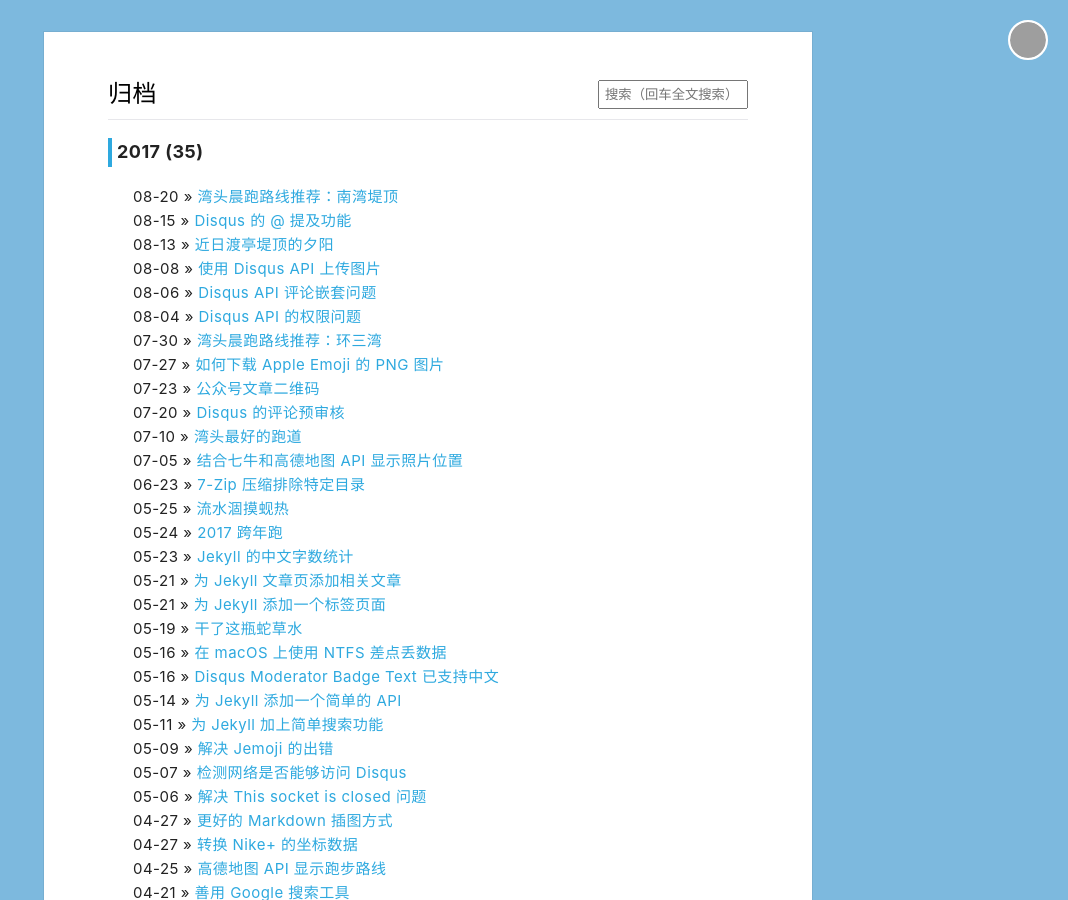
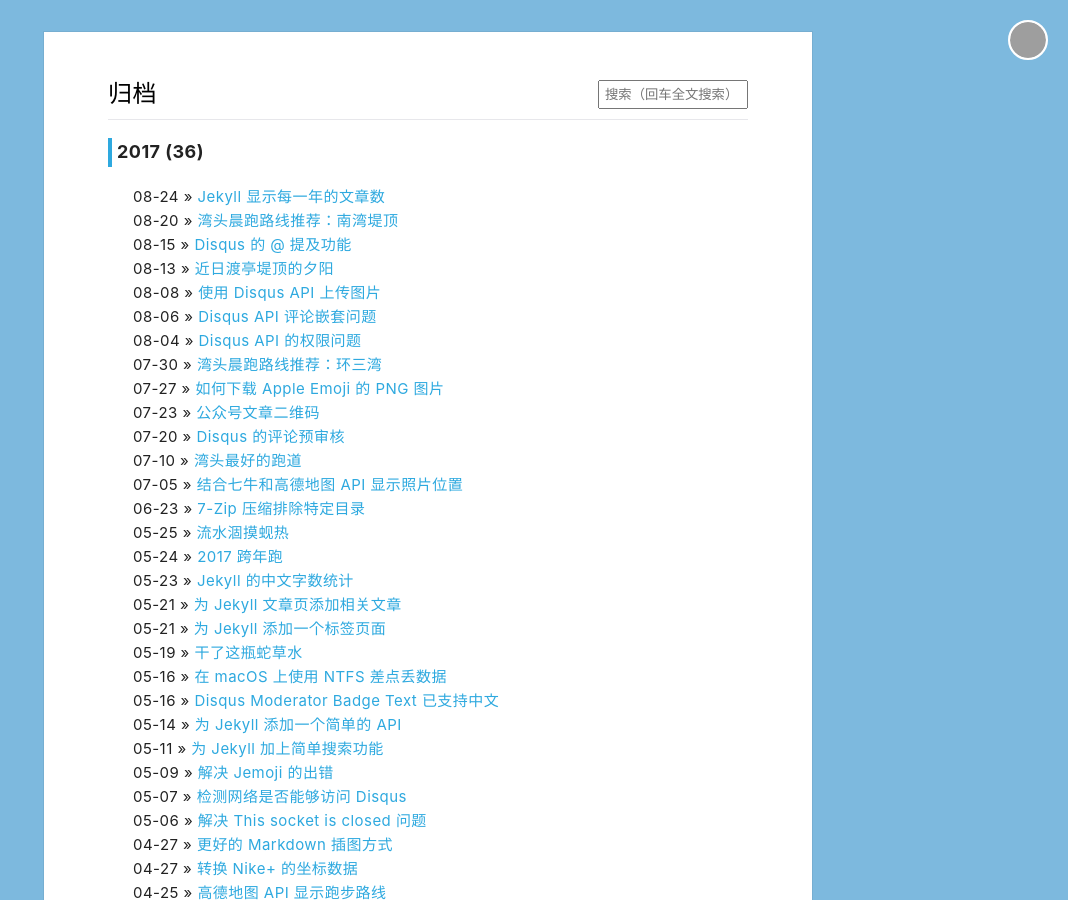
Before and after one commit to fooleap/fooleap.github.io, a Jekyll site: the page built from pages/archive.md, in a window 1280 px wide and 900 px high. Shown: the whole window, without its empty margins (212-1280 px from the left). Built offline with Jekyll 4.4.1, drawn with Linux system fonts in a browser that asks for light colours; grey boxes are pictures that could not be loaded.

Commit message:
Jekyll 显示每一年的文章数

````diff
--- /dev/null
+++ b/_posts/2017-08-24-posts-size-for-each-year-in-jekyll.md
@@ -0,0 +1,100 @@
+---
+layout: post
+title: "Jekyll 显示每一年的文章数"
+date: 2017-08-24 20:23:43+0800
+thumb: IMG_PATH/jekyll.svg
+category: tech
+tags: ["Jekyll", "Liquid"]
+---
+
+昨天，看完水八口那边对归档页面的折腾[[1]][1]，感觉自己的归档页面过于简单。我认为归档应尽量简洁，但连文章数量都没显示，就有点说不过去，所以我决定在年份旁，增加显示文章数。
+
+## 按年份归档
+
+Jekyll 文章按年份归档显示的代码可如下：
+
+```liquid{% raw %}
+{% for post in site.posts %}
+    {% assign year = post.date | date: '%Y' %}
+    {% assign nyear = post.next.date | date: '%Y' %}
+    {% if year != nyear %}
+## {{ post.date | date: '%Y' }}
+{:.archive-title}
+    {% endif %}
+* {{ post.date | date: '%m-%d' }} &raquo; [{{ post.title }}]({{ post.url }} "{{ post.title }}"){:.archive-item-link}
+{% endfor %}
+{% endraw %}```
+
+原理是这样的：遍历时比较每篇文章及下篇文章的年份，若不等同，则显示年份。
+
+## 降序显示文章数
+
+如果要显示出每一年的文章数，我想只要在每一年的开始定义一个变量，在遍历中自增，一直到下一年开始就是该年的文章数，可显示并重新赋值。
+
+在一次循环遍历中完成的话，文章数应显示在结尾的地方，这与初心有点背道而驰。且仔细看来，文章数也并非可以按照意愿显示出来，因为 `site.posts` 中的文章是按时间降序排序，这个就不多说了。
+
+不改变原有代码的前提下，我们可以在前面增加一次遍历，反转 `site.posts`，把每一年的文章数存进一个数组，再在原有代码添加文章数就很简单了。可实现如下：
+
+```liquid{% raw %}
+{% assign count = 1 %}
+{% for post in site.posts reversed %}
+    {% assign year = post.date | date: '%Y' %}
+    {% assign nyear = post.next.date | date: '%Y' %}
+    {% if year != nyear %}
+        {% assign count = count | append: ', ' %}
+        {% assign counts = counts | append: count %}
+        {% assign count = 1 %}
+    {% else %}
+        {% assign count = count | plus: 1 %}
+    {% endif %}
+{% endfor %}
+
+{% assign counts = counts | split: ', ' | reverse %}
+{% assign i = 0 %}
+
+{% for post in site.posts %}
+    {% assign year = post.date | date: '%Y' %}
+    {% assign nyear = post.next.date | date: '%Y' %}
+    {% if year != nyear %}
+## {{ post.date | date: '%Y' }} ({{ counts[i] }})
+{:.archive-title}
+        {% assign i = i | plus: 1 %}
+    {% endif %}
+* {{ post.date | date: '%m-%d' }} &raquo; [{{ post.title }}]({{ post.url }} "{{ post.title }}"){:.archive-item-link}
+{% endfor %}
+{% endraw %}```
+
+以上代码并不完美，有时间再修改。当然，这只是一种实现的思路，Liquid 模板语言看起来很简单，我想或许会有更灵活的用法。
+
+## 升序显示文章数
+
+根据 [Jimmy]({{ page.url }}#comment-3484506831) 所提示的 CSS Counters 实现思路，直接使用 CSS 计算文章数量，也是要在每个年份的文章后面才能显示，可以使用 `flex-direction` 反转。那文章也得反转输出，也就是：
+
+文章按时间升序输出，再在每一年文章后显示年份，就可以通过 CSS 计算文章数显示在年份。
+
+不过若反转输出文章，使用 Liquid 也可以很方便输出每个年份的文章数，如下：
+
+```liquid{% raw %}
+{% assign count = 1 %}
+{% for post in site.posts reversed %}
+* {{ post.date | date: '%m-%d' }} &raquo; [{{ post.title }}]({{ post.url }} "{{ post.title }}"){:.archive-item-link}
+    {% assign year = post.date | date: '%Y' %}
+    {% assign nyear = post.next.date | date: '%Y' %}
+    {% if year != nyear %}
+## {{ post.date | date: '%Y' }}({{ count }})
+{:.archive-title}
+        {% assign count = 1 %}
+    {% else %}
+        {% assign count = count | plus: 1 %}
+    {% endif %}
+{% endfor %}
+{% endraw %}```
+
+## 参考资料
+
+[1]: https://blog.shuiba.co/limitless-archive-page "无限长的归档页面 - 水八口记"
+
+**本文历史**
+
+* 2017 年 08 月 24 日 完成初稿
+* 2017 年 08 月 24 日 补充反转输出文章列表部分
--- a/pages/archive.md
+++ b/pages/archive.md
@@ -4,6 +4,8 @@ permalink: /archive.html
 title: 归档
 tags: [归档]
 ---
+
+{% assign count = 1 %}
 {% for post in site.posts reversed %}
     {% assign year = post.date | date: '%Y' %}
     {% assign nyear = post.next.date | date: '%Y' %}
@@ -20,13 +22,12 @@ tags: [归档]
 {% assign i = 0 %}
 
 {% for post in site.posts %}
-{% assign year = post.date | date: '%Y' %}
-{% assign nyear = post.next.date | date: '%Y' %}
-{% if year != nyear %}
+    {% assign year = post.date | date: '%Y' %}
+    {% assign nyear = post.next.date | date: '%Y' %}
+    {% if year != nyear %}
 ## {{ post.date | date: '%Y' }} ({{ counts[i] }})
 {:.archive-title}
-{% assign i = i | plus: 1 %}
-{% else %}
-{% endif %}
+        {% assign i = i | plus: 1 %}
+    {% endif %}
 * {{ post.date | date: '%m-%d' }} &raquo; [{{ post.title }}]({{ post.url }} "{{ post.title }}"){:.archive-item-link}
 {% endfor %}
````
Also changed, not shown: pages/links.md (+1 -1 lines).
